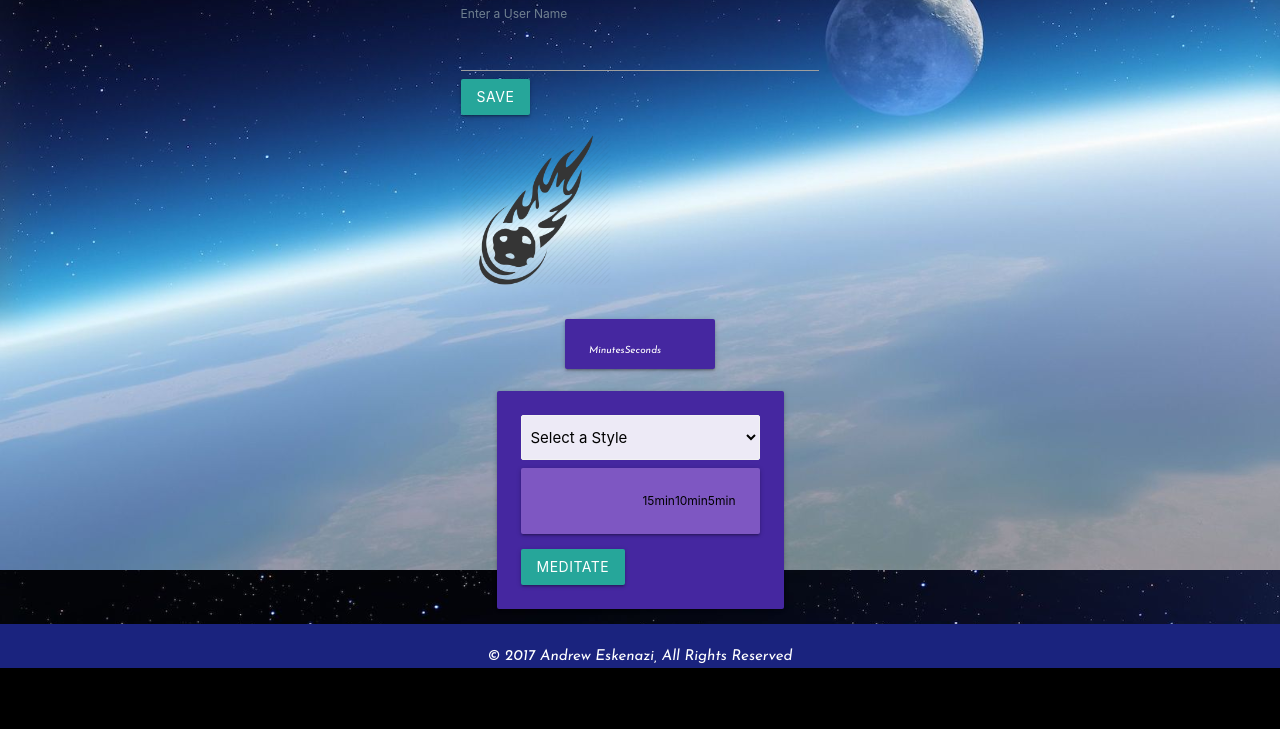
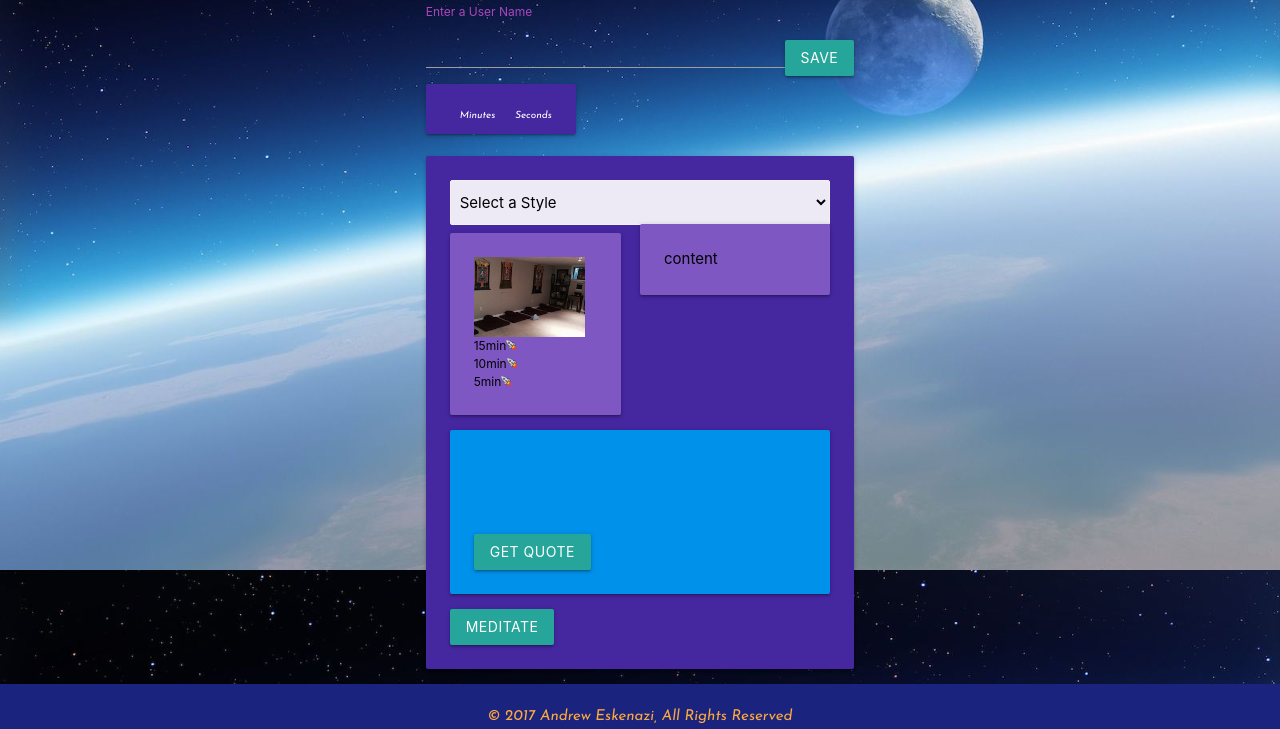
Before and after one commit to drewesk/ZenSpace, a plain HTML site: page index.html in a window 1280 px wide. Shown: the part 230-959 px from the top of the page. Before the commit the page ends 898 px from the top, so only its background shows below. Drawn offline with nearby package versions, Linux system fonts and the light colour scheme; no server answers; a script that the page names is missing.

Commit message:
Added random-quotes API

```diff
--- a/assets/css/style.css
+++ b/assets/css/style.css
@@ -1,9 +1,4 @@
 @import url('https://fonts.googleapis.com/css?family=Cinzel+Decorative|Josefin+Sans:400i');
-
-article{
-  margin: 20px;
-}
-
 body {
   display: flex;
   background: black url(../images/space.jpg) no-repeat fixed;
@@ -17,13 +12,21 @@ h3, small, p {
   font-family: 'Josefin Sans';
 }
 
-h3{
+h3 {
   color: orange;
   margin-top: 100px;
 }
 
-img {
-  align-self: flex-end;
+img.asteroid {
+  float: left;
+  height: 50px;
+  width: 50px;
+}
+
+img.guru {
+  height: 50%;
+  width: 90%;
+  float: right;
 }
 
 label {
@@ -37,7 +40,7 @@ label.userName {
 main {
   display: flex;
   flex-direction: column;
-  align-items: center;
+  align-self: center;
   flex: 1 0 auto;
 }
 
@@ -67,17 +70,37 @@ span.navbarBrand {
   box-shadow: -10px -5px 60px 15px black;
 }
 
+
+/*Forms*/
+
+.form-top {
+  display: flex;
+  align-items: flex-end;
+}
+
+
+/*User Options*/
+
 .timeOptions {
   display: flex;
-  flex-direction: row-reverse;
+  flex-direction: column-reverse;
+  max-width: 45%;
 }
 
-[type="radio"].with-gap:checked + label:before {
+.contentCard {
+  display: flex;
+  flex-direction: column;
+  float: right;
+  margin-top: -206px;
+  width: 50%;
+}
+
+[type="radio"].with-gap:checked+label:before {
   border-radius: 50%;
   border: 2px solid orange;
 }
 
-[type="radio"].with-gap:checked + label:after {
+[type="radio"].with-gap:checked+label:after {
   border-radius: 50%;
   border: 2px solid orange;
   background-color: #0277bd;
@@ -89,12 +112,14 @@ z-index: 0;
   transform: scale(.5);
 }
 
+
 /*Timer*/
 
 div.timer {
   width: 150px;
   height: 50px;
   display: flex;
+  justify-content: space-between;
 }
 
 section {
@@ -102,8 +127,10 @@ section {
   height: 20px;
 }
 
+
 /*Copyright*/
 
-small.copyright{
+small.copyright {
+  color: #FCA940;
   font-size: 15px;
 }
--- a/assets/js/NASA-GET.js
+++ b/assets/js/NASA-GET.js
@@ -8,14 +8,8 @@
 
 spaceImages = [];
 
-jQuery.ajaxPrefilter(function(options) {
-    if (options.crossDomain && jQuery.support.cors) {
-        options.url = 'https://cors-anywhere.herokuapp.com/' + options.url;
-    }
-});
-
 var settings = {
-  "url": "https://images-api.nasa.gov/search?q=milky",
+  "url": "https://cors-anywhere.herokuapp.com/https://images-api.nasa.gov/search?q=milky",
   "method": "GET",
 }
 
--- a/assets/js/app.js
+++ b/assets/js/app.js
@@ -55,6 +55,18 @@ function timerStart(minutes) {
   }, 1000);
 }
 
+// NASA Images
+
+function backgroundRefresh() {
+  for (var i = 1; i < spaceImages.length; i++) {
+    (function(count) {
+        setTimeout(function() {
+          $('body').css('background', 'url(' + spaceImages[count] + ')');
+        }, i * 10000);
+    })(i);
+  }
+}
+
 // Meditation Form
 
 let $submit = $('#submitOptions');
@@ -69,13 +81,6 @@ $submit.click(function(event) {
   //   spaceTimeout(i);
   // }
 
-  for (var i = 1; i < spaceImages.length; i++) {
-    (function(count) {
-        setTimeout(function() {
-          $('body').css('background', 'url(' + spaceImages[count] + ')');
-        }, i * 10000);
-    })(i);
-  }
 
 
 });
@@ -92,18 +97,21 @@ function startMeditation() {
         timerStart($timeOption);
         $('#meditationOptions').hide(4000);
         $('#inSession').hide(4000);
+        backgroundRefresh()
         break;
       case "Relax":
         relaxSelection();
         timerStart($timeOption);
         $('#meditationOptions').hide(4000);
         $('#inSession').hide(4000);
+        backgroundRefresh()
         break;
       case "Energize":
         energizeSelection();
         timerStart($timeOption);
         $('#meditationOptions').hide(4000);
         $('#inSession').hide(4000);
+        backgroundRefresh()
         break;
       default:
         alert('Not all options selected.');
--- /dev/null
+++ b/assets/js/random-quote.js
@@ -0,0 +1,16 @@
+function randomQuote() {
+  $.getJSON('https://api.forismatic.com/api/1.0/?method=getQuote&format=jsonp&lang=en&jsonp=?')
+    .then(function(response) {
+      console.log(response);
+
+      $("#random_quote").text();
+    });
+}
+
+$(function() {
+  randomQuote();
+});
+
+$("#random-quote").click(function() {
+  randomQuote();
+});
--- a/index.html
+++ b/index.html
@@ -7,6 +7,7 @@
   <link rel='shortcut icon' type='image/x-icon' href='./assets/images/icon.svg.med.png' />
   <!-- Compiled and minified CSS -->
   <link rel="stylesheet" href="https://cdnjs.cloudflare.com/ajax/libs/materialize/0.98.2/css/materialize.min.css">
+
   <!-- Local CSS -->
   <link rel="stylesheet" href="./assets/css/style.css">
 
@@ -28,13 +29,14 @@
   </nav>
   <main>
     <div id='inSession'>
-      <h3 class="center">Welcome<span id='cachedName'>!</span></h3>
+
+      <h3 class="center"><img class="asteroid" src="./assets/images/asteroid.png" alt="asteroid" height="150px" width="150px">Welcome<span id='cachedName'>!</span></h3>
 
       <article>
-        <form class="form" id="userNameForm">
+        <form class="form-top" id="userNameForm">
           <div class="form-group">
-            <label class='userName' for="name">Enter a User Name</label>
-            <input type="text" class="form-control" id="userName" data-length="20">
+            <label class='userName #ab47bc purple-text text-lighten-1' for="name">Enter a User Name</label>
+            <input type="text" class="form-control #0091ea light-blue-text text-accent-4" id="userName" data-length="20">
           </div>
           <button type="submit" class="btn btn-default">
           Save
@@ -42,9 +44,6 @@
         </form>
       </article>
 
-      <article>
-        <img src="./assets/images/asteroid.png" alt="asteroid" height="150px" width="150px">
-      </article>
     </div>
 
     <div class="timer card-panel hoverable #4527a0 deep-purple darken-3">
@@ -54,25 +53,34 @@
       <small>Seconds</small>
     </div>
 
-
       <form class="card-panel hoverable #4527a0 deep-purple darken-3" id='meditationOptions'>
-      <select id='soundOptions' class="browser-default">
+        <select id='soundOptions' class="browser-default icons">
       <option disabled selected>Select a Style</option>
-      <option id='focusInput' data-icon="images/sample-1.jpg" class="left circle">Focus(guided by Sam Harris)</option>
-      <option id='relaxInput' data-icon="images/office.jpg" class="left circle">Relax</option>
-      <option id='energyInput' data-icon="images/yuna.jpg" class="left circle">Energize</option>
+      <option id='focusInput' class="left circle">Focus(guided by Sam Harris)</option>
+      <option id='relaxInput' class="left circle">Relax</option>
+      <option id='energyInput' class="left circle">Energize</option>
     </select>
-
         <div id='timeOptions' class="timeOptions card-panel hoverable #7e57c2 deep-purple lighten-1">
           <input id='5' class="with-gap #ff8f00 amber darken-3" name="timeGroup" type="radio" />
-        <label for='5'>5min</label>
+          <label for='5'>5min<img src="./assets/images/icon.svg.med.png" height='10px' width='10px'></label>
 
           <input id='10' class="with-gap #ff8f00 amber darken-3" name="timeGroup" type="radio" />
-        <label for='10'>10min</label>
+          <label for='10'>10min<img src="./assets/images/icon.svg.med.png" height='10px' width='10px'></label>
 
           <input id='15' class="with-gap #ff8f00 amber darken-3" name="timeGroup" type="radio" />
-        <label for='15'>15min</label>
+          <label for='15'>15min<img src="./assets/images/icon.svg.med.png" height='10px' width='10px'></label>
+          <img class="guru" src="./assets/images/guru.jpg" alt="Guru!">
         </div>
+
+        <div class="contentCard card-panel hoverable #7e57c2 deep-purple lighten-1">
+          content
+        </div>
+
+    <div class="quoteOptions card-panel hoverable #0091ea light-blue accent-4">
+      <p id='random_quote'></p>
+      <button class='waves-effect waves-light btn' id='random-quote' type="button" name="button">Get Quote</button>
+    </div>
+
     <!-- <button id='submitOptions' class="btn waves-effect waves-light" type="submit" name="action">Submit
       <i class="material-icons right"></i>
     </button> -->
@@ -95,6 +103,7 @@
   <script src="https://connect.soundcloud.com/sdk/sdk-3.1.2.js"></script>
 
   <!-- Local JS -->
+  <script src="./assets/js/random-quote.js" type="text/javascript"></script>
   <script src="./assets/js/NASA-GET.js" type="text/javascript"></script>
   <script src="./assets/js/app.js" type="text/javascript"></script>
 </body>
```
Also changed, not shown: assets/images/guru.jpg (added). Lines whose indentation alone changed are shown as unchanged.
